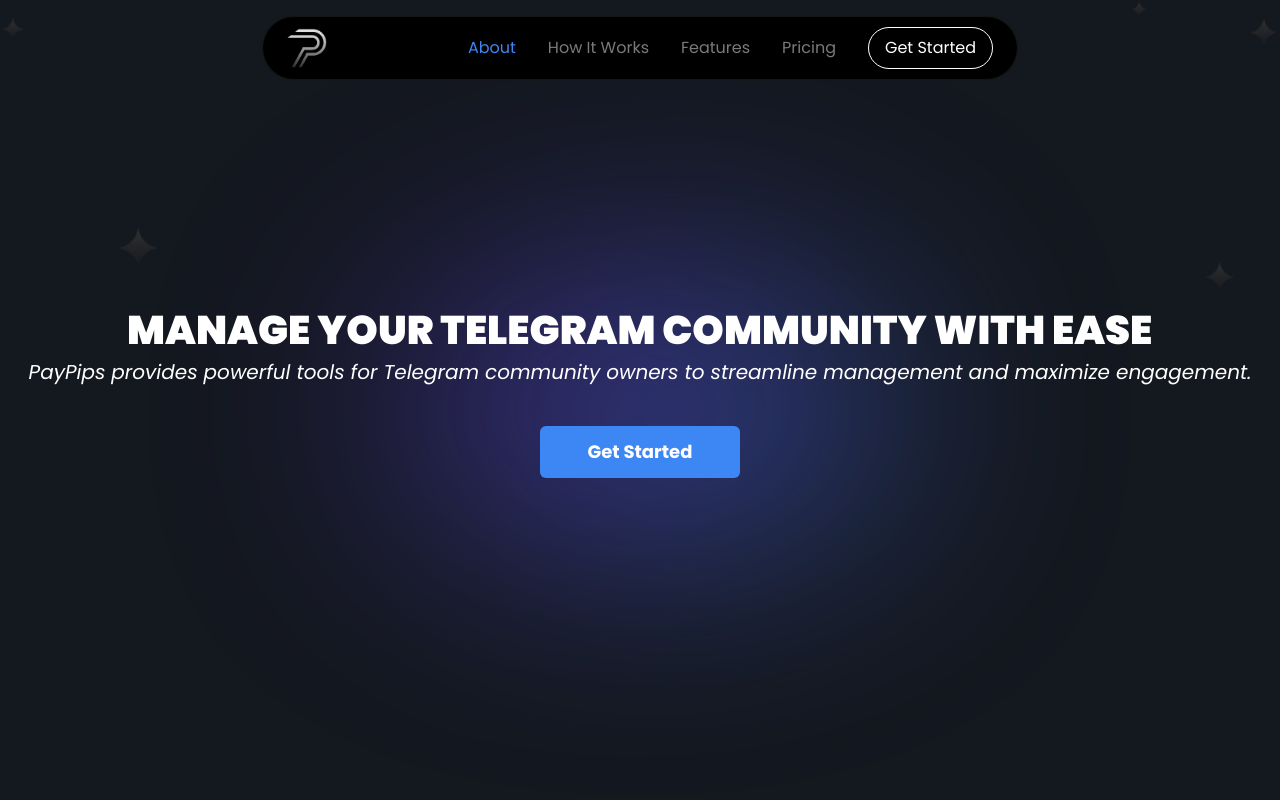
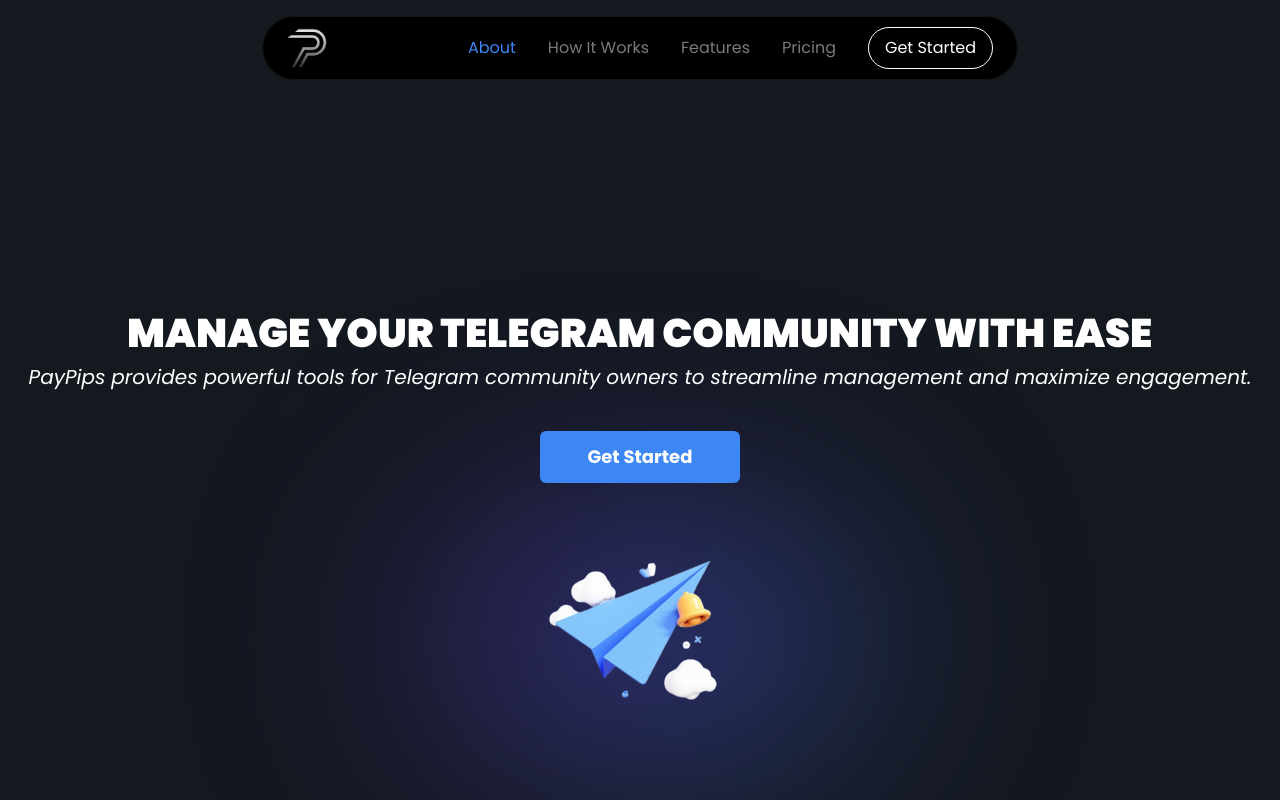
Before and after one commit to TaiwoOnileowo/Paypips-Bot-Website, a React (Vite) app: page / in a window 1280 px wide. Built offline with nearby package versions, Linux system fonts and the light colour scheme.

Commit message:
Hero Fix

```diff
--- a/src/components/Hero.jsx
+++ b/src/components/Hero.jsx
@@ -1,15 +1,16 @@
 import React from "react";
 import stars from "../assets/stars__bg.png"
-
+import telegram3d from "../assets/telegram3d.png"
 const Hero = () => {
   return (
-    <section  id="hero" className="bg-dark-bg relative text-white flex flex-col items-center justify-center h-screen text-center ">
-      <img src={stars} alt="" className="absolute top-0 right-0 -z-100 w-full" />
-      <div className="blur absolute z-[0] w-[40%] animate-pulse h-[32%] top-[35%] rounded-[50%] opacity-80 bg-shining-gradient" />
+    <section  id="hero" className="bg-dark-bg relative gap-4 text-white pt-24 flex flex-col items-center justify-center h-[120%] text-center ">
+      {/* <img src={stars} alt="" className="absolute top-0 right-0 -z-100 w-full" /> */}
+      <div className="blur absolute z-[0] w-[35%] animate-pulse h-[22%] top-[55%]  rounded-[50%] opacity-80 bg-shining-gradient" />
       {/* <h1 className="text-4xl font-bold pop-up">
         Manage Your Telegram Forex Community with Ease
       </h1> */}
-      <h1 className="text-[40px] uppercase font-[1000] pop-up leading-4">
+      <div className="flex flex-col items-center justify-center">
+      <h1 className="text-[40px] uppercase font-[1000] pop-up ">
         Manage Your Telegram Community with Ease
       </h1>
       <p className="text-xl italic fade-in mt-0">
@@ -19,6 +20,11 @@
       <button className="bg-blue-accent mt-10  text-white z-[100] cursor-pointer hover:bg-shining-gradient hover:scale-[1.02] transition-all ease-in-out duration-300 text-lg font-bold w-[200px] py-3 rounded-md">
         Get Started
       </button>
+      </div>
+      <div className="w-[350px]">
+        <img src={telegram3d} alt="" className="pop-up" />
+      </div>
+
     </section>
   );
 };
```
Also changed, not shown: src/assets/telegram3d.png (added).
